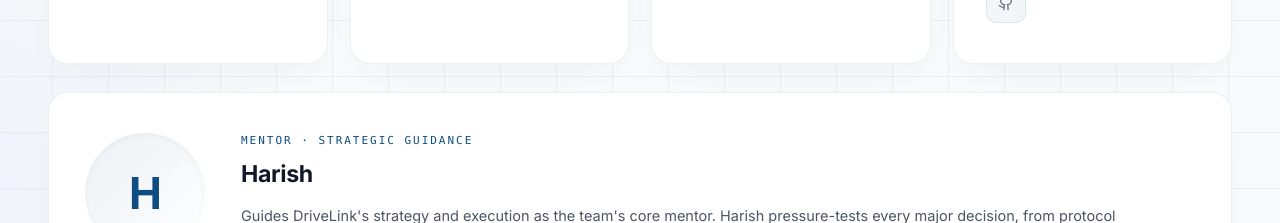
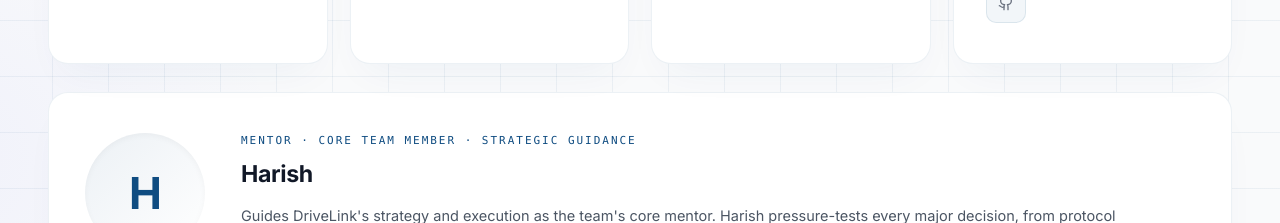
Before and after one commit to nikhilcherry/drivelink, a Next.js app: page /team in a window 1280 px wide. Shown: the part 1100-1323 px from the top of the page. Built offline with nearby package versions, Linux system fonts and the light colour scheme.

Commit message:
Team: expand Harish's spotlight role line to include core team member
Co-Authored-By: Claude Sonnet 5 <noreply@anthropic.com>
Claude-Session: https://claude.ai/code/session_01MWz3fPPiXr92MDQ99hxaS1

```diff
--- a/src/app/pages/PageTeam.tsx
+++ b/src/app/pages/PageTeam.tsx
@@ -103,7 +103,7 @@ export function PageTeam({ setPage }: PageTeamProps) {
               <span className="dlw-spotlight-label">M-01 · Mentor</span>
             </div>
             <div className="dlw-spotlight-main">
-              <div className="dlw-team-role">Mentor · Strategic Guidance</div>
+              <div className="dlw-team-role">Mentor · Core Team Member · Strategic Guidance</div>
               <h3 className="dlw-team-name">Harish</h3>
               <p className="dlw-team-bio">
                 Guides DriveLink&apos;s strategy and execution as the team&apos;s core mentor. Harish pressure-tests every major decision, from protocol architecture to pitch narrative, and has shaped how DriveLink positions itself with OEMs and investors. His guidance carried the team through the IIT Delhi finals run and continues to steer the alpha pilot roadmap.
```
